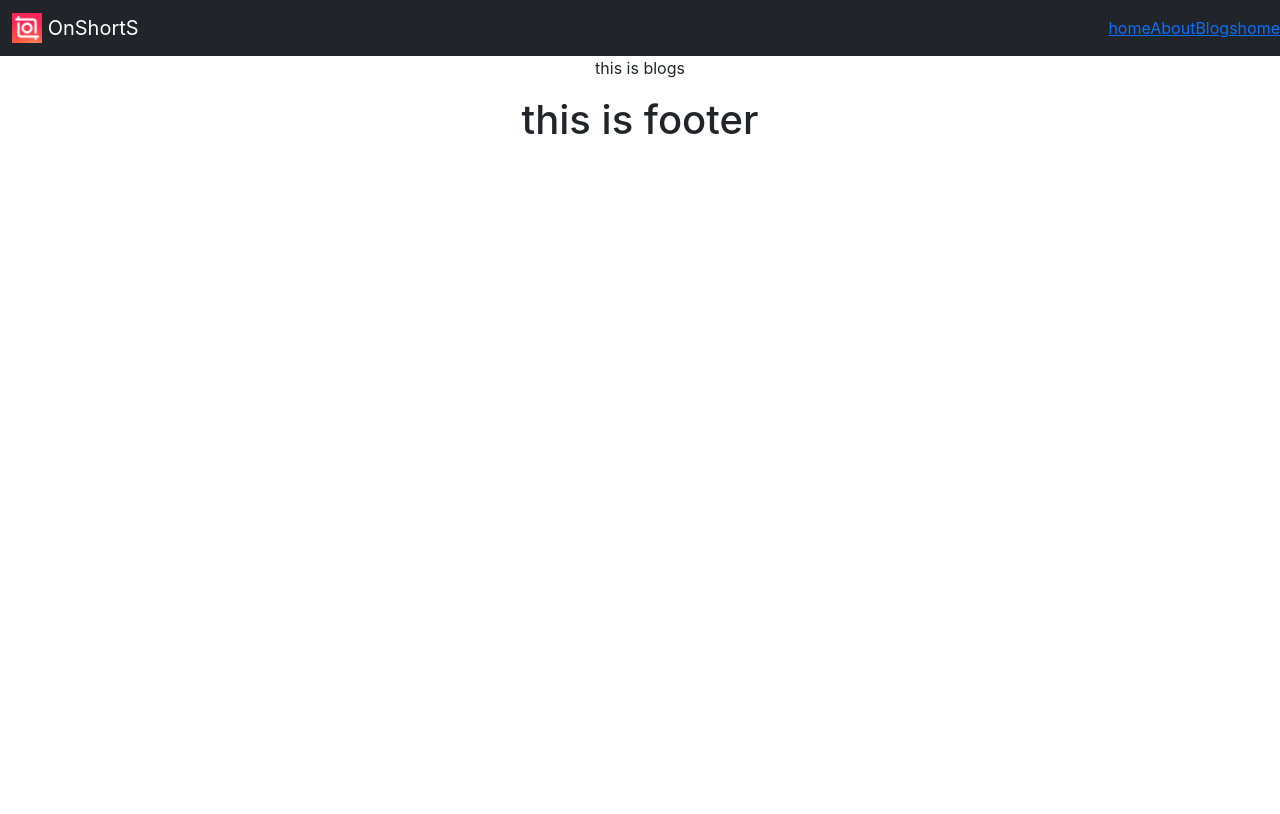
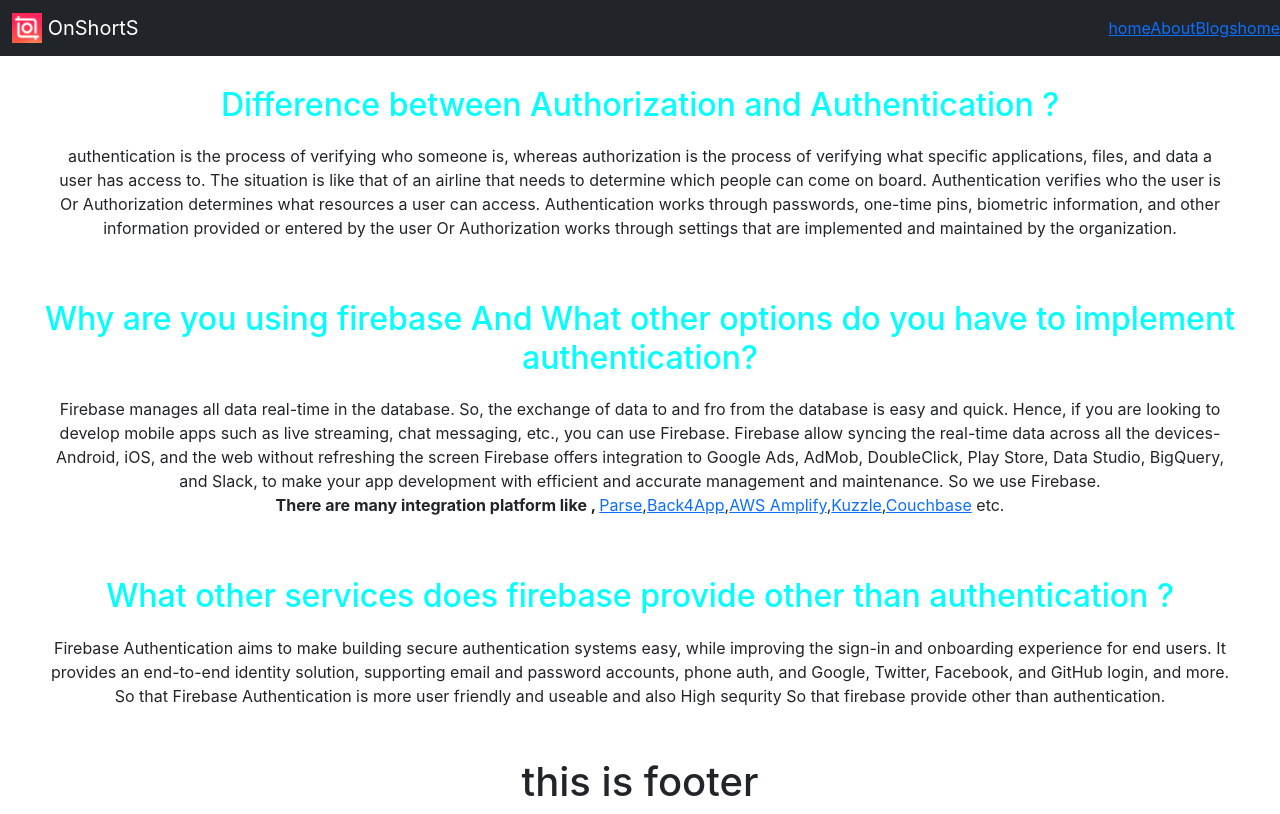
Before and after one commit to shohidmax/firebase_auth, a React (Create React App) app: page /Blogs in a window 1280 px wide. Built offline with nearby package versions, Linux system fonts and the light colour scheme.

Commit message:
Blogs Update commit

```diff
--- a/src/component/Bannar/Bannar.js
+++ b/src/component/Bannar/Bannar.js
@@ -3,7 +3,7 @@
 
 const Bannar = () => {
   return (
-    <div>
+    <div className="m-2 p-2">
       <div
         id="carouselExampleCaptions"
         className="carousel slide"
--- a/src/component/Blogs/Blogs.css
+++ b/src/component/Blogs/Blogs.css
@@ -0,0 +1,11 @@
+.qustiondiv{
+    margin: 20px;
+    padding: 10px;
+}
+.qustiondiv h2{
+    color: aqua;
+}
+.qustiondiv p{
+    padding: 10px;
+    margin: 10px;
+}
--- a/src/component/Blogs/Blogs.js
+++ b/src/component/Blogs/Blogs.js
@@ -1,11 +1,52 @@
-import React from 'react';
+import React from "react";
+import "./Blogs.css";
 
 const Blogs = () => {
-    return (
-        <div>
-            <p>this is blogs</p>
-        </div>
-    );
+  return (
+    <div>
+      <div className="qustiondiv">
+        <h2>Difference between Authorization and Authentication ?</h2>
+        <p>
+          authentication is the process of verifying who someone is, whereas
+          authorization is the process of verifying what specific applications,
+          files, and data a user has access to. The situation is like that of an
+          airline that needs to determine which people can come on board.
+          Authentication verifies who the user is Or Authorization determines
+          what resources a user can access. Authentication works through
+          passwords, one-time pins, biometric information, and other information
+          provided or entered by the user Or Authorization works through
+          settings that are implemented and maintained by the organization.
+        </p>
+      </div>
+      <div className="qustiondiv">
+        <h2>
+          Why are you using firebase And What other options do you have to
+          implement authentication?
+        </h2>
+        <p>
+          Firebase manages all data real-time in the database. So, the exchange
+          of data to and fro from the database is easy and quick. Hence, if you
+          are looking to develop mobile apps such as live streaming, chat
+          messaging, etc., you can use Firebase. Firebase allow syncing the
+          real-time data across all the devices- Android, iOS, and the web
+          without refreshing the screen Firebase offers integration to Google
+          Ads, AdMob, DoubleClick, Play Store, Data Studio, BigQuery, and Slack,
+          to make your app development with efficient and accurate management
+          and maintenance. So we use Firebase. <br/>
+          <b>There are many integration platform like , </b>
+          <a href="https://parseplatform.org">Parse</a>,
+          <a href="https://parseplatform.org">Back4App</a>,
+          <a href="https://aws.amazon.com/amplify/?tag=rigorousthemes-20">AWS Amplify</a>,
+          <a href="https://kuzzle.io">Kuzzle</a>,
+          <a href="https://www.couchbase.com">Couchbase</a> etc.
+        </p>
+      </div>
+      <div className="qustiondiv">
+          <h2> What other services does firebase provide other than authentication ?</h2>
+          <p> Firebase Authentication aims to make building secure authentication systems easy, while improving the sign-in and onboarding experience for end users. It provides an end-to-end identity solution, supporting email and password accounts, phone auth, and Google, Twitter, Facebook, and GitHub login, and more. So that Firebase Authentication is more user friendly and useable and also High sequrity So that  firebase provide other than authentication.</p>
+      </div>
+    </div>
+  );
 };
 
 export default Blogs;
```
